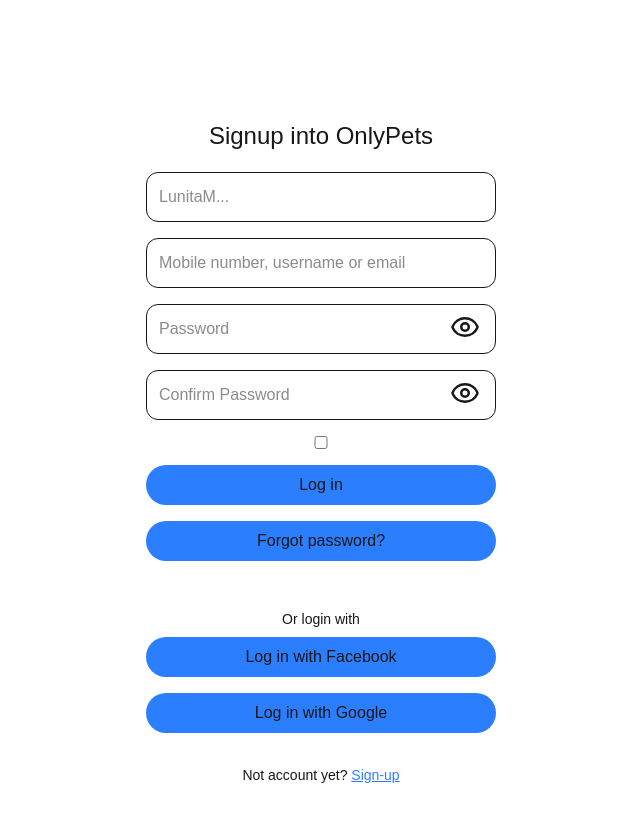
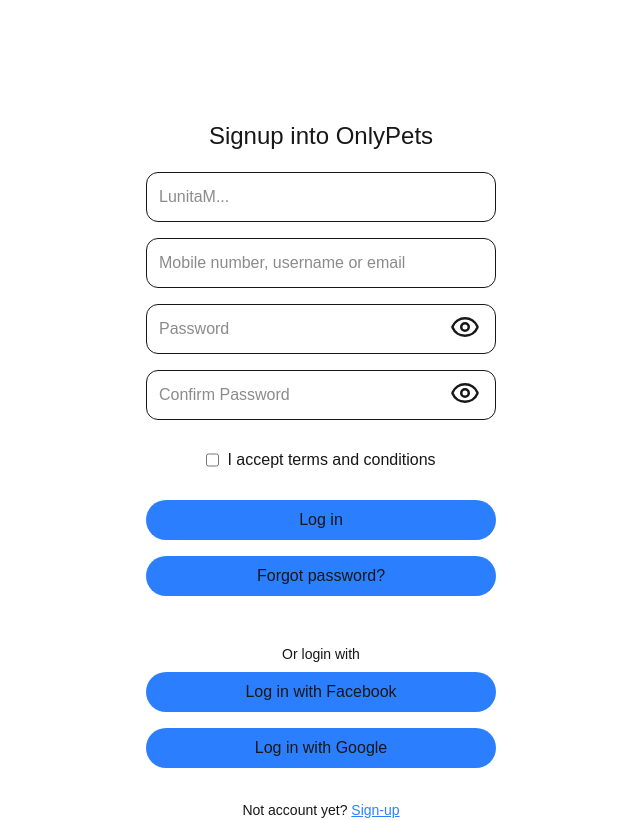
Before and after one commit to sebasz1000/only-pets, a Next.js app: page /sign-up in a window 1280 px wide. Shown: the whole page, without its empty margins (319-959 px from the left). Built offline with nearby package versions, Linux system fonts and the light colour scheme.

Commit message:
Fixes some inputs validations issues and checkbox type input checked handler state and renderization over Input atomic component

```diff
--- a/src/app/(auth)/sign-up/page.tsx
+++ b/src/app/(auth)/sign-up/page.tsx
@@ -91,20 +91,19 @@
             name="passwordConfirmation"
             onChange={handleInputChange}
             value={passwordConfirmation as string}
-            error={error.passwordconfirmation} />
+            error={error.passwordConfirmation} />
           <Input
             type="checkbox"
             name="termsConditions"
-            value="termsConditions"
             onChange={handleInputChange}
             checked={termsConditions as boolean}
-            error={error.termsConditions} />
+            error={error.termsConditions}
+            label={"I accept terms and conditions"} />
           <Button label="Log in" type="submit" disabled={isLoading} />
         </form>
         <Button type="button" label="Forgot password?" disabled={false} />
+      </section>
 
-
-      </section>
       <section className="flex flex-col w-full">
         <p className="text-sm text-center mt-10">Or login with</p>
         <Button type="button" label="Log in with Facebook" disabled={false} />
--- a/src/components/ui/Input.tsx
+++ b/src/components/ui/Input.tsx
@@ -18,7 +18,7 @@
     type: HTMLInputTypeAttribute | undefined
     name: string
     onChange: (e: ChangeEvent<HTMLInputElement>) => void
-    value: string
+    value?: string
     error: string | null
     checked?: boolean
 }) {
@@ -36,7 +36,28 @@
         }
     }
 
+    const getErrorMsg = () => error ? <ErrorMsg error={error} /> : null
+
     const isValid = error ? "border-red-500" : ""
+
+    if (type === "checkbox") {
+        return (
+            <div className="flex flex-col items-center gap-2 my-5 justify-center">
+                <div className="flex gap-2">
+                    <input
+                        type="checkbox"
+                        name={name}
+                        checked={checked}
+                        onChange={onChange}
+                        className=""
+                        id={name}
+                    />
+                    {label ? <label htmlFor={name}>{label}</label> : null}
+                </div>
+                {getErrorMsg()}
+            </div>
+        )
+    }
 
     return (
         <div className="w-full relative">
@@ -54,11 +75,7 @@
                         isVisible={isVisible} />
                     : null
             }
-            {
-                error
-                    ? <ErrorMsg error={error} />
-                    : null
-            }
+            {getErrorMsg()}
         </div>)
 }
 
--- a/src/hooks/useForm.ts
+++ b/src/hooks/useForm.ts
@@ -15,8 +15,12 @@
     const router = useRouter()
 
     const handleInputChange = (e: ChangeEvent<HTMLInputElement>) => {
-        const { name, value } = e.target
-        setFormState((prevState) => ({ ...prevState, [name]: value }))
+        const { name, value, type, checked } = e.target
+        const finalValue = type === "checkbox" ? checked : value
+        setFormState((prevState) => ({
+            ...prevState,
+            [name]: finalValue
+        }))
     }
 
     const handleSubmit = async (callback: () => Promise<void>): Promise<void> => {
--- a/src/lib/formValidations.ts
+++ b/src/lib/formValidations.ts
@@ -29,8 +29,10 @@
 }
 
 export const isPasswordConfirmed = (password: string, passwordConfirmation: string): string | null => {
-    if (!(password === passwordConfirmation)) {
-        return "Password is not the same"
+    if (passwordConfirmation.length === 0) {
+        return "Password Confirmation field shouldn't be empty"
+    } else if (!(password === passwordConfirmation)) {
+        return "Passwords confirmation are not the same"
     }
     return null
 }
@@ -52,11 +54,12 @@
         } else if (inputName === "email") {
             inputErrors[inputName] = isValidEmail(state[inputName] as string)
         } else if (inputName === "password") {
-            inputErrors[inputName] === isValidPassword(state[inputName] as string)
+            inputErrors[inputName] = isValidPassword(state[inputName] as string)
         } else if (inputName === "passwordConfirmation") {
-            inputErrors[inputName] === isPasswordConfirmed(state.password as string, state[inputName] as string)
+            console.log(isPasswordConfirmed(state.password as string, state[inputName] as string))
+            inputErrors[inputName] = isPasswordConfirmed(state.password as string, state[inputName] as string)
         } else if (inputName === "termsConditions") {
-            inputErrors[inputName] === isTermsConditionsChecked(state.inputName as boolean)
+            inputErrors[inputName] = isTermsConditionsChecked(state[inputName] as boolean)
         }
     }//for
 
```
